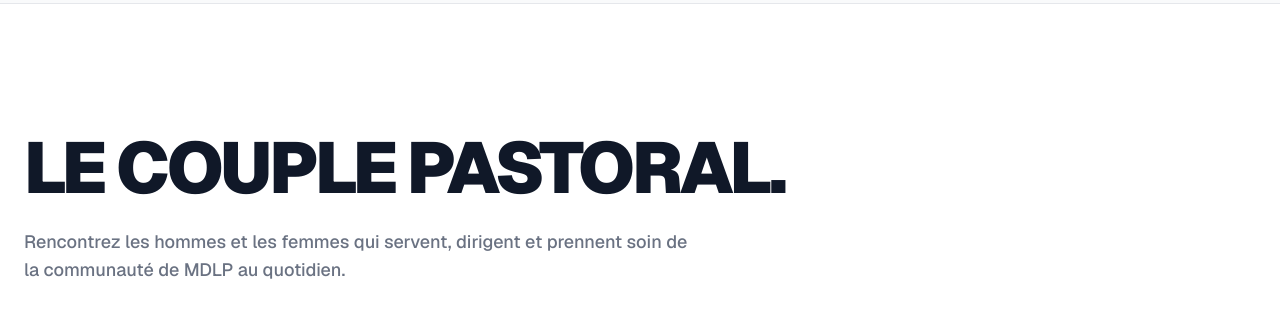
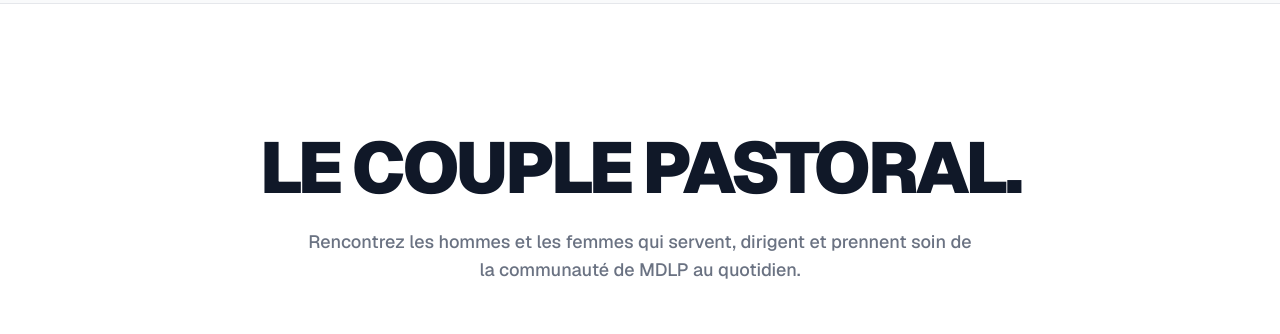
Before and after one commit to Rteix05/MDLP-Website, a Next.js app in the folder frontend/: page /about in a window 1280 px wide. Shown: the part 3080-3414 px from the top of the page. Built offline with nearby package versions, Linux system fonts and the light colour scheme.

Commit message:
fix: center team section title and subtitle

```diff
--- a/frontend/app/about/page.tsx
+++ b/frontend/app/about/page.tsx
@@ -175,9 +175,9 @@ export default function AboutPage() {
       {/* ================= L'ÉQUIPE PASTORALE (Style Editorial) ================= */}
       <section className="py-32 bg-white">
         <div className="max-w-7xl mx-auto px-6">
-          <div className="mb-20 text-center md:text-left">
+          <div className="mb-20 text-center">
             <h2 className="text-5xl md:text-7xl font-black tracking-tighter uppercase mb-6">Le Couple Pastoral.</h2>
-            <p className="text-gray-500 text-lg max-w-2xl font-medium">
+            <p className="text-gray-500 text-lg max-w-2xl font-medium mx-auto">
               Rencontrez les hommes et les femmes qui servent, dirigent et prennent soin de la communauté de MDLP au quotidien.
             </p>
           </div>
```
